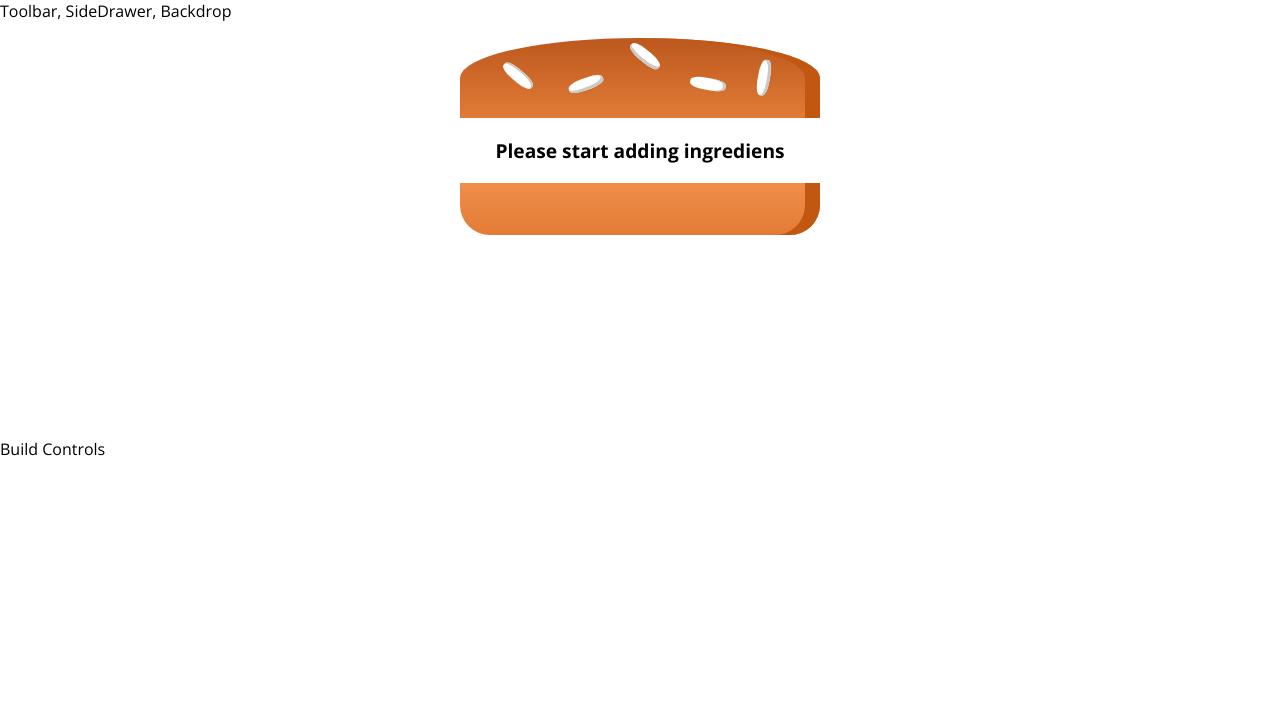
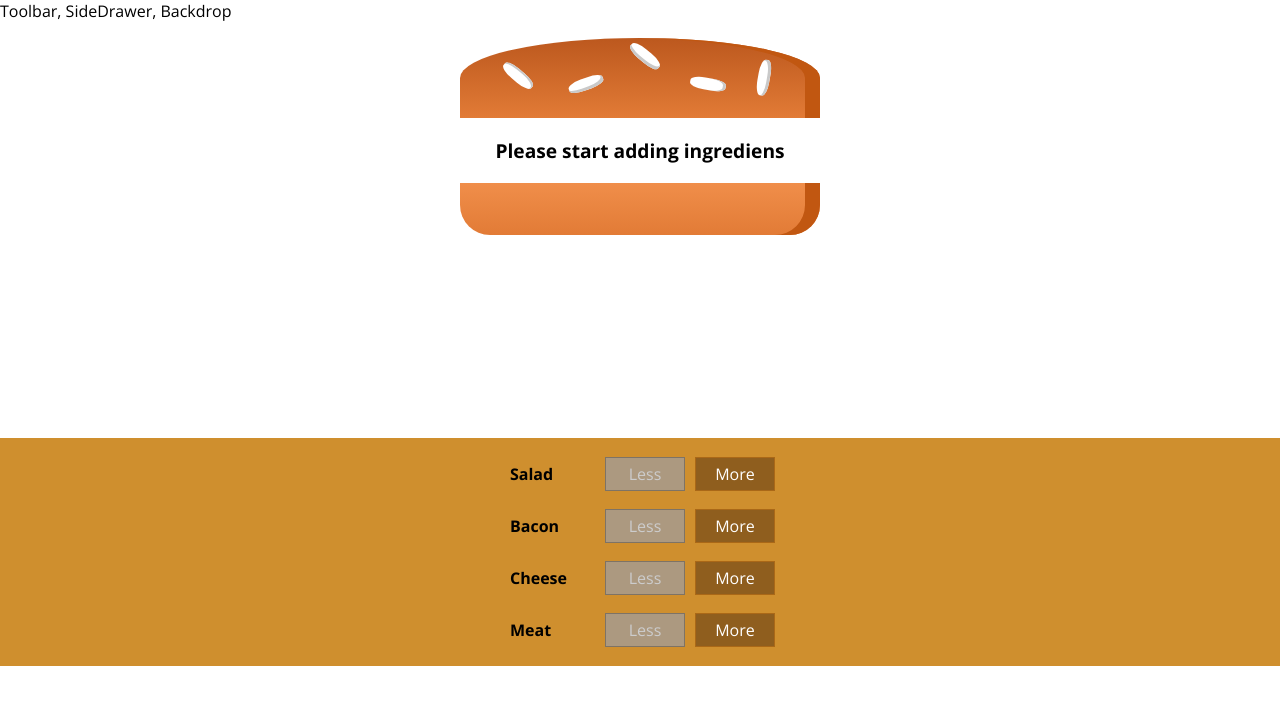
Before and after one commit to domazet93/react-redux-app, a React app: page / in a window 1280 px wide. Shown: the top 704 px of the page. Built offline with nearby package versions, Linux system fonts and the light colour scheme.

Commit message:
create BuildControl component handler methods - remove/add ingredients

```diff
--- /dev/null
+++ b/src/components/BuildControls/BuildControl/BuildControl.css
@@ -0,0 +1,57 @@
+.BuildControl {
+  display: flex;
+  justify-content: space-between;
+  align-items: center;
+  margin: 5px 0;
+}
+
+.BuildControl button {
+  display: block;
+  font: inherit;
+  padding: 5px;
+  margin: 0 5px;
+  width: 80px;
+  border: 1px solid #AA6817;
+  cursor: pointer;
+  outline: none;
+}
+
+
+.BuildControl button:disabled {
+  background-color: #AC9980;
+  border: 1px solid #7E7365;
+  color: #ccc;
+  cursor: default;
+}
+
+.BuildControl button:hover:disabled {
+  background-color: #AC9980;
+  color: #ccc;
+  cursor: not-allowed;
+}
+
+.Label {
+  padding: 10px;
+  font-weight: bold;
+  width: 80px;
+}
+
+.BuildControl .Less {
+  background-color: #D39952;
+  color: white;
+}
+
+.BuildControl .More {
+  background-color: #8F5E1E;
+  color: white;
+}
+
+.BuildControl .Less:hover, .BuildControl .Less:active {
+  background-color: #DAA972;
+  color: white;
+}
+
+.BuildControl .More:hover,.BuildControl .More:active {
+  background-color: #99703F;
+  color: white;
+}
--- /dev/null
+++ b/src/components/BuildControls/BuildControl/BuildControl.js
@@ -0,0 +1,15 @@
+import React from "react";
+import classes from "./BuildControl.css";
+
+const buildControl = (props) => (
+  <div className={classes.BuildControl}>
+    <div className={classes.Label}>{props.label}</div>
+    <button className={classes.Less}
+            onClick={props.removed}
+            disabled={props.disabled}>Less</button>
+    <button className={classes.More}
+            onClick={props.added}>More</button>
+  </div>
+)
+
+export default buildControl;
--- /dev/null
+++ b/src/components/BuildControls/BuildControls.css
@@ -0,0 +1,10 @@
+.BuildControls {
+    width: 100%;
+    background-color: #cf8f2e;
+    display: flex;
+    flex-flow: column;
+    align-items: center;
+    box-shadow: 0 2py 1px #ccc;
+    margin: auto;
+    padding: 10px 0;
+}
--- /dev/null
+++ b/src/components/BuildControls/BuildControls.js
@@ -0,0 +1,25 @@
+import React from "react";
+import classes from "./BuildControls.css"
+import BuildControl from "./BuildControl/BuildControl";
+
+const controlls = [
+  { label: "Salad",  type: "salad" },
+  { label: "Bacon",  type: "bacon" },
+  { label: "Cheese", type: "cheese" },
+  { label: "Meat",   type: "meat" }
+]
+
+const buildControls = (props) => (
+  <div className={classes.BuildControls}>
+    { controlls.map((ctrl) => {
+      return <BuildControl
+                key={ctrl.label}
+                label={ctrl.label}
+                removed={() => props.ingredientRemoved(ctrl.type)}
+                added={() => props.ingredientAdded(ctrl.type)}
+                disabled={props.disabled[ctrl.type]} />
+    })}
+  </div>
+)
+
+export default buildControls;
--- a/src/containers/BurgerBuilder/BurgerBuilder.js
+++ b/src/containers/BurgerBuilder/BurgerBuilder.js
@@ -1,6 +1,14 @@
 import React, { Component } from "react";
 import Aux from "../../hoc/Aux";
 import Burger from  "../../components/Burger/Burger"
+import BuildControls from "../../components/BuildControls/BuildControls"
+
+const INGREDIENT_PRICES = {
+  sald: .5,
+  meat: 1.5,
+  bacon: 1,
+  cheese: .7
+}
 class BurgerBuilder extends Component {
 
   state = {
@@ -9,14 +17,55 @@
       bacon: 0,
       cheese: 0,
       meat: 0
+    },
+    totalPrice: 4
   }
+
+  addIngredientHandler = (type) => {
+    const oldCountIngr = this.state.ingrediens[type];
+    const updatedCount = oldCountIngr + 1;
+    const updatedIngredients = { ...this.state.ingrediens }
+    updatedIngredients[type] = updatedCount;
+    const priceAddition = INGREDIENT_PRICES[type];
+    const oldPrice = this.state.totalPrice;
+    const newPrice = oldPrice + priceAddition;
+    this.setState({
+      totalPrice: newPrice,
+      ingrediens: updatedIngredients
+    })
+  }
+
+  removeIngredientHandler = (type) => {
+    const oldCountIngr = this.state.ingrediens[type];
+    if(oldCountIngr <= 0) { return; }
+    const updatedCount = oldCountIngr - 1;
+    const updatedIngredients = { ...this.state.ingrediens }
+    updatedIngredients[type] = updatedCount;
+    const priceDeduction = INGREDIENT_PRICES[type];
+    const oldPrice = this.state.totalPrice;
+    const newPrice = oldPrice - priceDeduction;
+    this.setState({
+      totalPrice: newPrice,
+      ingrediens: updatedIngredients
+    })
   }
 
   render() {
+
+    const disabledInfo = {
+      ...this.state.ingrediens
+    }
+    for(let key in disabledInfo) {
+      disabledInfo[key] = disabledInfo[key] <= 0;
+    }
+
     return (
       <Aux>
         <Burger ingrediens={this.state.ingrediens} />
-          <div>Build Controls</div>
+        <BuildControls
+          ingredientRemoved={this.removeIngredientHandler}
+          ingredientAdded={this.addIngredientHandler}
+          disabled={disabledInfo}/>
       </Aux>
     )
   }
```
Lines whose indentation alone changed are shown as unchanged.
